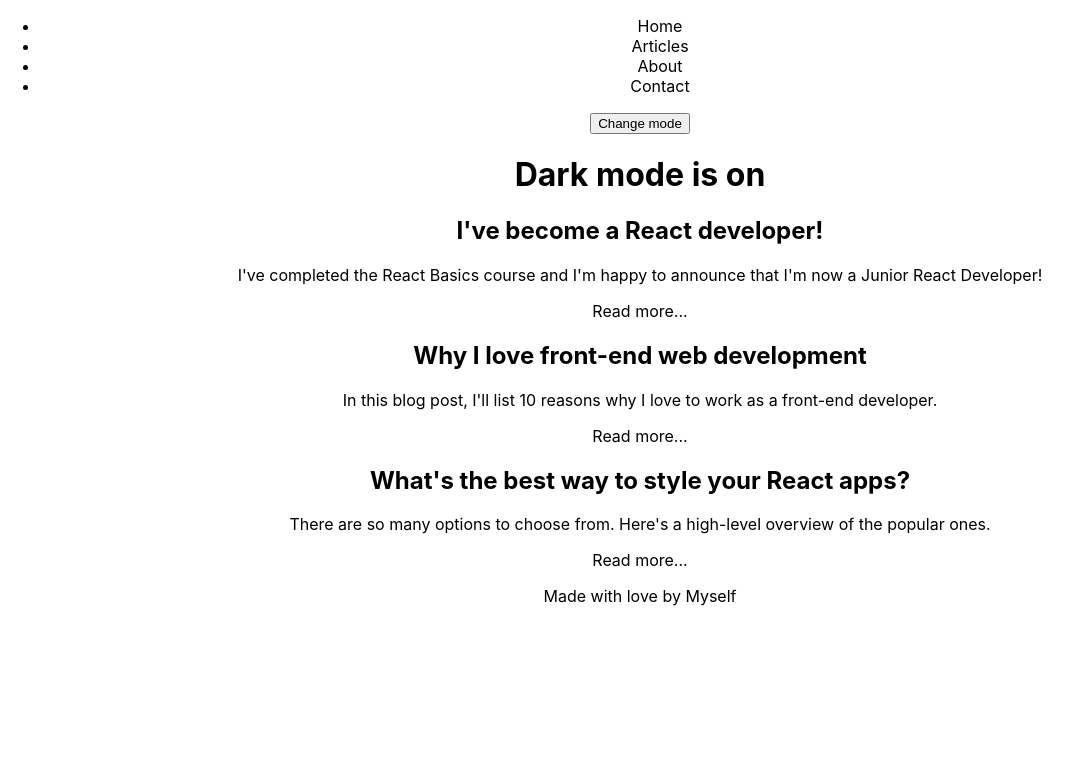
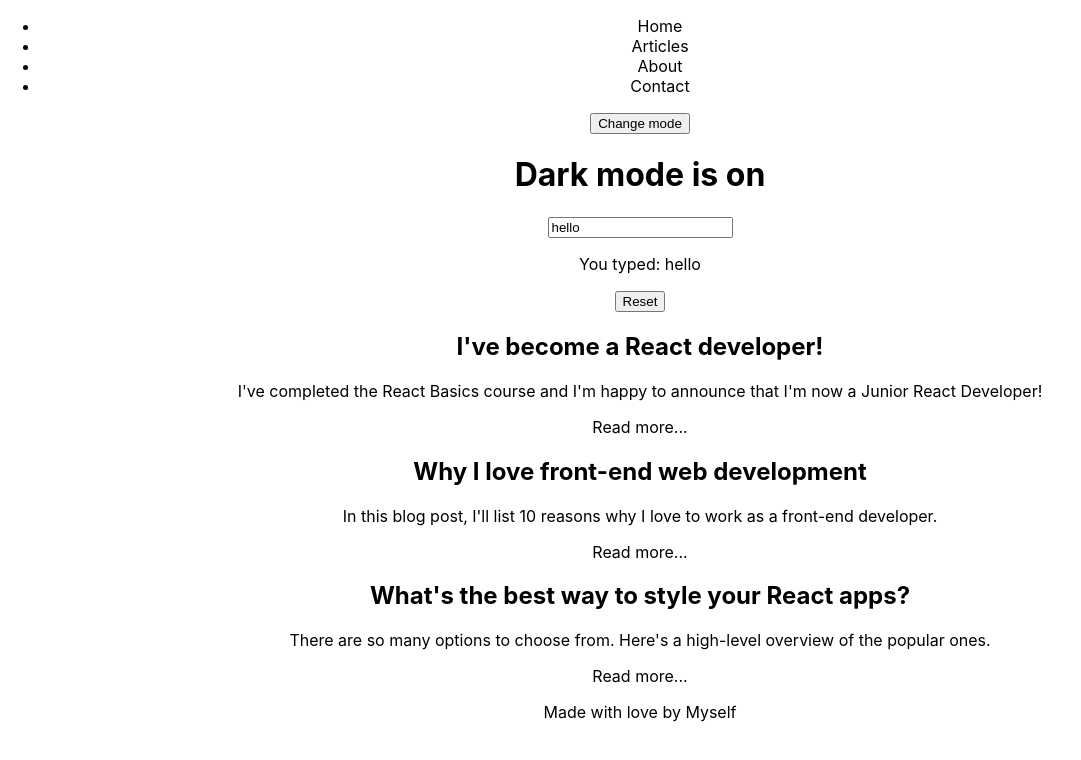
Before and after one commit to springchild/meta-first-app, a React (Create React App) app: page / in a window 1280 px wide. Shown: the top 760 px of the page, without its empty margins (0-1081 px from the left). Built offline with nearby package versions, Linux system fonts and the light colour scheme.

Commit message:
InputComponent integrated into App

```diff
--- a/src/App.js
+++ b/src/App.js
@@ -6,12 +6,14 @@
 import Intro3 from './components/Intro3';
 import Footer from './components/Footer';
 import ModeToggler from "./components/ModeToggler";
+import InputComponent from "./components/InputComponent";
 
 function App() {
   return (
     <div className="App">
       <Nav />
       <ModeToggler />
+      <InputComponent/>
       <Intro1 />
       <Intro2 />
       <Intro3 />
--- /dev/null
+++ b/src/components/InputComponent.js
@@ -0,0 +1,16 @@
+import { useState } from 'react';
+export default function InputComponent(){
+  const [inputText, setText] = useState('hello');
+  function handleChange(e){
+    setText(e.target.value);
+  }
+  return(
+    <>
+    <input value={inputText} onCange={handleChange}/>
+    <p>You typed: {inputText}</p>
+    <button onClick={()=>setText('hello!')}>
+        Reset
+    </button>
+    </>
+  )
+}
```
